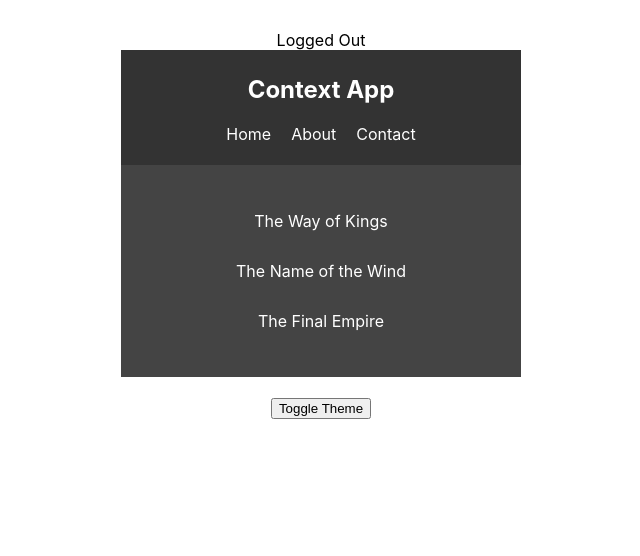
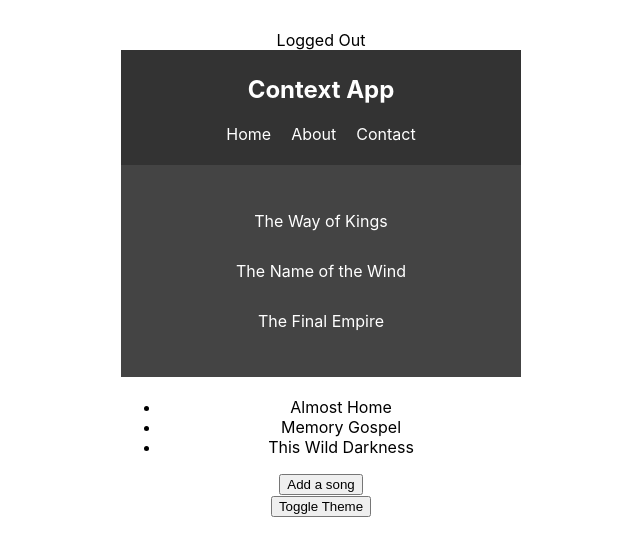
Before and after one commit to Christophertdoc/react-context-hooks, a React (Create React App) app: page / in a window 1280 px wide. Shown: the top 556 px of the page, without its empty margins (319-959 px from the left). Built offline with nearby package versions, Linux system fonts and the light colour scheme.

Commit message:
lesson-4: partial

```diff
--- a/src/App.js
+++ b/src/App.js
@@ -1,6 +1,7 @@
 import React, { Component } from 'react'
 import Navbar from './components/Navbar'
 import BookList from './components/BookList'
+import SongList from './components/SongList'
 import ThemeToggle from './components/ThemeToggle'
 import { ThemeContext } from './contexts/ThemeContext'
 import { AuthContext } from './contexts/AuthContext'
@@ -19,6 +20,7 @@
 							</div>
 							<Navbar />
 							<BookList />
+							<SongList />
 							<ThemeToggle />
 						</div>
 					)
--- /dev/null
+++ b/src/components/SongList.js
@@ -0,0 +1,26 @@
+import React, { useState } from 'react'
+
+const SongList = () => {
+    const [songs, setSongs] = useState([
+        { title: 'Almost Home', id: 1 },
+        { title: 'Memory Gospel', id: 2 },
+        { title: 'This Wild Darkness', id: 3 }
+    ])
+    const addSong = () => {
+        setSongs([...songs, { title: 'new song', id: 4 }])
+    }
+    return (
+        <div className='songList'>
+            <ul>
+                {songs.map(song => {
+                    return (
+                        <li key={ song.id }>{ song.title }</li>
+                    )
+                })}
+            </ul>
+            <button onClick={addSong}>Add a song</button>
+        </div>
+    )
+}
+
+export default SongList
```
Also changed, not shown: src/index.js (+7 -8 lines), 1 other file (tests, documents, lock files or other folders).
